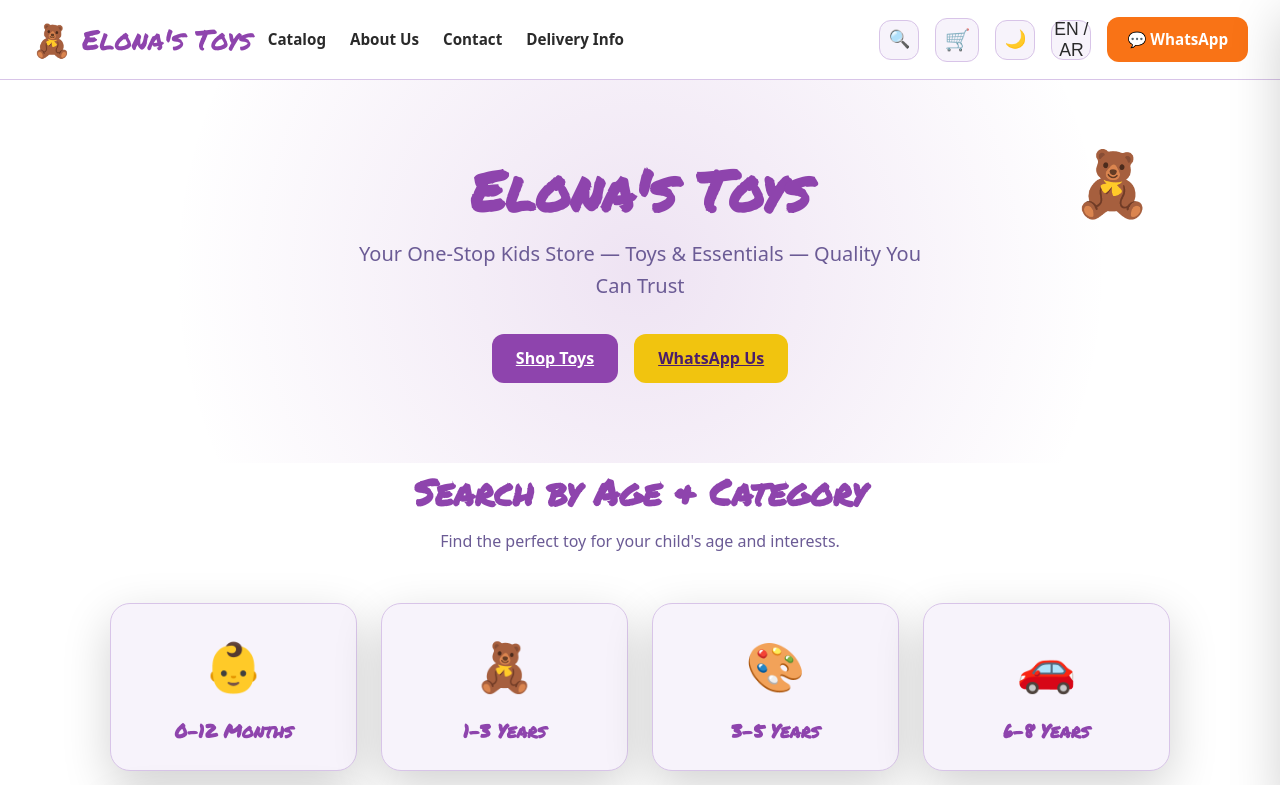
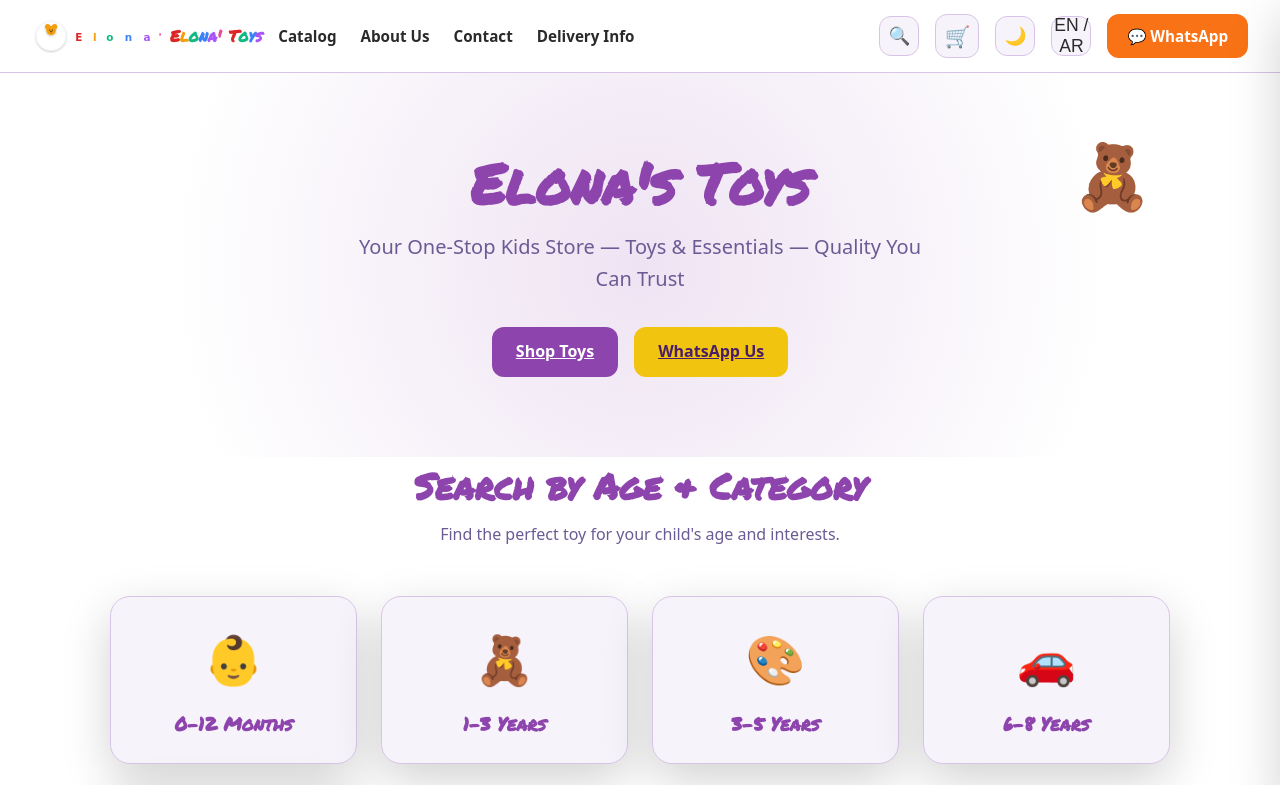
Before and after one commit to FaruChkovski/0x-Vaults, a plain HTML site: page 02_PROJECTS/elonas-toys-website/index.html in a window 1280 px wide. Shown: the top 785 px of the page. Drawn offline with Linux system fonts and the light colour scheme.

Commit message:
feat: Prototype 7 — multicolor logo from Instagram profile applied across all pages

```diff
--- a/02_PROJECTS/elonas-toys-website/index.html
+++ b/02_PROJECTS/elonas-toys-website/index.html
@@ -14,7 +14,13 @@
 <!-- Header -->
 <header>
   <div class="header-left">
-    <a href="index.html" class="logo"><span class="bear-icon">🧸</span><span>Elona's Toys</span></a>
+    <a href="index.html" class="logo">
+      <img src="assets/logo.svg" alt="Elona's Toys logo">
+      <span class="brand-text">
+        <span class="c1">E</span><span class="c2">l</span><span class="c3">o</span><span class="c4">n</span><span class="c5">a</span><span class="c6">'</span><span class="c7">s</span>
+        <span class="c7"> </span><span class="c8">T</span><span class="c9">o</span><span class="c10">y</span><span class="c11">s</span>
+      </span>
+    </a>
     <nav class="nav-links">
       <a href="catalog.html" data-i18n="nav.catalog">Catalog</a>
       <a href="about.html" data-i18n="nav.about">About Us</a>
--- a/02_PROJECTS/elonas-toys-website/style.css
+++ b/02_PROJECTS/elonas-toys-website/style.css
@@ -113,15 +113,35 @@ header {
   gap: 16px;
 }
 .logo {
+  text-decoration: none;
+  display: inline-flex;
+  align-items: center;
+  gap: 8px;
+}
+.logo img {
+  width: 130px;
+  height: auto;
+  display: block;
+}
+.logo .bear-icon { display: none; }
+
+/* Multicolor brand text — matches the Instagram profile logo */
+.brand-text {
   font-family: var(--font-heading);
-  font-size: 1.75rem;
-  color: var(--color-primary);
-  text-decoration: none;
-  display: flex;
-  align-items: center;
-  gap: 10px;
+  font-weight: 700;
+  display: inline-flex;
 }
-.logo .bear-icon { font-size: 2rem; }
+.brand-text .c1 { color: #dc2626; }
+.brand-text .c2 { color: #f59e0b; }
+.brand-text .c3 { color: #10b981; }
+.brand-text .c4 { color: #3b82f6; }
+.brand-text .c5 { color: #a855f7; }
+.brand-text .c6 { color: #ec4899; }
+.brand-text .c7 { color: #ffffff; }
+.brand-text .c8 { color: #dc2626; }
+.brand-text .c9 { color: #10b981; }
+.brand-text .c10 { color: #3b82f6; }
+.brand-text .c11 { color: #a855f7; }
 .nav-links { display: flex; gap: 24px; }
 .nav-links a {
   color: var(--color-text);
```
Also changed, not shown: 02_PROJECTS/elonas-toys-website/about.html (+7 -1 lines), 02_PROJECTS/elonas-toys-website/catalog.html (+7 -1 lines), 02_PROJECTS/elonas-toys-website/contact.html (+7 -1 lines), 02_PROJECTS/elonas-toys-website/delivery.html (+7 -1 lines), 02_PROJECTS/elonas-toys-website/product-detail.html (+7 -1 lines), 02_PROJECTS/elonas-toys-website/assets/logo.svg (added).
